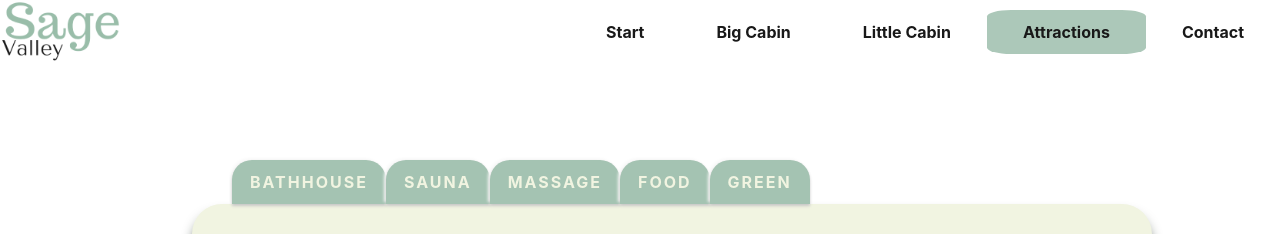
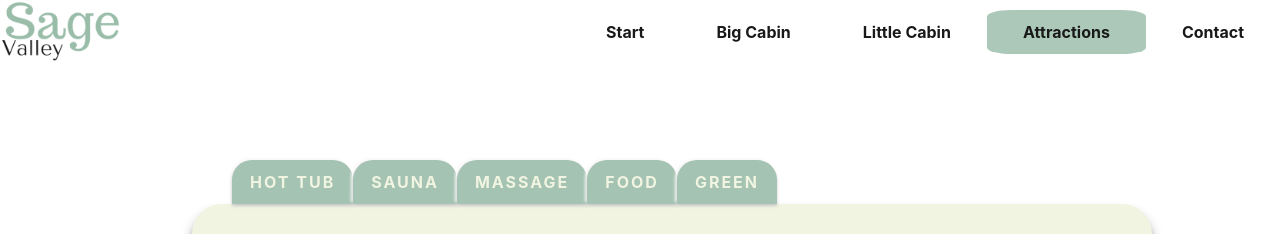
Before and after one commit to paulinaslabosz/sage-valley, a React (Create React App) app: page /attractions in a window 1280 px wide. Shown: the top 234 px of the page. Built offline with nearby package versions, Linux system fonts and the light colour scheme; grey boxes are pictures that could not be loaded.

Commit message:
Attractions: add nav links for sections, add styles for active

```diff
--- a/src/pages/attractions/Attractions.js
+++ b/src/pages/attractions/Attractions.js
@@ -1,16 +1,71 @@
 import React from 'react';
 import Section from './Section';
-import { Routes, Route } from 'react-router-dom';
+import { Routes, Route, NavLink } from 'react-router-dom';
 import './Attractions.scss';
 function Attractions() {
   return (
     <div className='atr_wrapper'>
       <ul className='atr_nav'>
-        <li className='atr_navlink'>BATHHOUSE</li>
-        <li className='atr_navlink'>SAUNA</li>
-        <li className='atr_navlink'>MASSAGE</li>
-        <li className='atr_navlink'>FOOD</li>
-        <li className='atr_navlink'>GREEN</li>
+        <NavLink
+          to='/attractions/tub'
+          className={({ isActive, isPending }) =>
+            isPending
+              ? 'atr_navlink'
+              : isActive
+              ? 'atr_navlink atr_active'
+              : 'atr_navlink'
+          }
+        >
+          HOT TUB
+        </NavLink>
+        <NavLink
+          to='/attractions/sauna'
+          className={({ isActive, isPending }) =>
+            isPending
+              ? 'atr_navlink'
+              : isActive
+              ? 'atr_navlink atr_active'
+              : 'atr_navlink'
+          }
+        >
+          SAUNA
+        </NavLink>
+        <NavLink
+          to='/attractions/massage'
+          className={({ isActive, isPending }) =>
+            isPending
+              ? 'atr_navlink'
+              : isActive
+              ? 'atr_navlink atr_active'
+              : 'atr_navlink'
+          }
+        >
+          MASSAGE
+        </NavLink>
+        <NavLink
+          to='/attractions/food'
+          className={({ isActive, isPending }) =>
+            isPending
+              ? 'atr_navlink'
+              : isActive
+              ? 'atr_navlink atr_active'
+              : 'atr_navlink'
+          }
+        >
+          FOOD
+        </NavLink>
+        <NavLink
+          to='/attractions/green'
+          className={({ isActive, isPending }) =>
+            isPending
+              ? 'atr_navlink'
+              : isActive
+              ? 'atr_navlink atr_active'
+              : 'atr_navlink'
+          }
+        >
+          GREEN
+        </NavLink>
       </ul>
       <div className='atr_content'>
         <Routes>
--- a/src/pages/attractions/Attractions.scss
+++ b/src/pages/attractions/Attractions.scss
@@ -17,12 +17,19 @@
     color: var(--lightSage);
     font-weight: bold;
     letter-spacing: 2px;
+    text-decoration: none;
     &:hover {
       background-color: var(--lightSage);
       color: var(--sage);
       border: none;
       box-shadow: -1px -1px 1px #f9f9f9;
     }
+  }
+  &_active {
+    background-color: var(--lightSage);
+    color: var(--sage);
+    border: none;
+    box-shadow: -1px -1px 1px #f9f9f9;
   }
   &_content {
     margin-top: 0;
```
